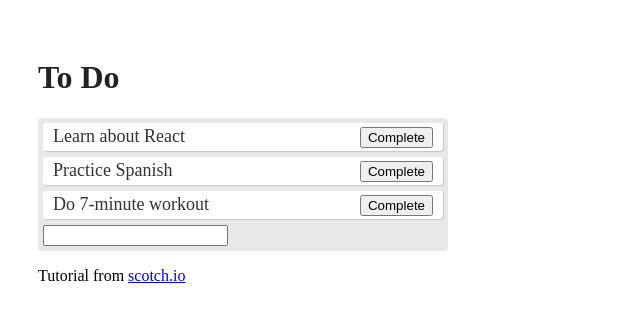
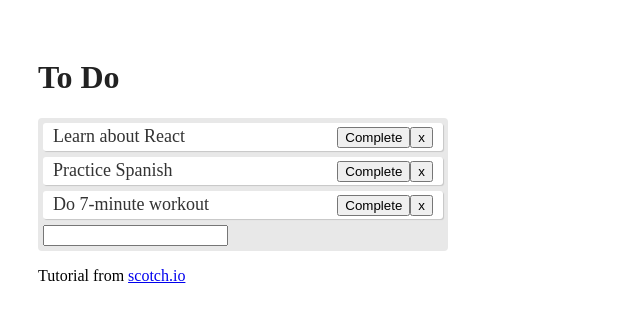
Before and after one commit to susanschen/Comparison-with-without-Hooks, a React (Create React App) app: page / in a window 1280 px wide. Shown: the top 322 px of the page, without its empty margins (0-640 px from the left). Built offline with nearby package versions, Linux system fonts and the light colour scheme.

Commit message:
Delete a todo from the list

```diff
--- a/src/App.js
+++ b/src/App.js
@@ -3,10 +3,13 @@ import "./styles.css";
 
 /*
 Todo Component:
-c(R)ud - Read data
-cr(U)d - Update data
+c(R)ud - Read data passed in for todo, with todo.text
+cr(U)d - Update data with call to completeTodo
+cru(D) - Delete data with call to removeTodo
+
+This component has no change whether using hooks or states
 */
-function Todo({ todo, index, completeTodo }) {
+function Todo({ todo, index, completeTodo, removeTodo }) {
   return (
     <div
       className="todo"
@@ -15,6 +18,7 @@ function Todo({ todo, index, completeTodo }) {
       {todo.text}
       <div>
         <button onClick={() => completeTodo(index)}> Complete </button>
+        <button onClick={() => removeTodo(index)}> x </button>
       </div>
     </div>
   );
@@ -110,6 +114,14 @@ export default function App() {
     setTodos(newTodos);
   };
 
+  const removeTodo = index => {
+    // [...this.state.todos];
+    const newTodos = [...todos];
+    newTodos.splice(index, 1);
+    // this.setState({ todos: newTodos });
+    setTodos(newTodos);
+  };
+
   return (
     <div className="app">
       <h1>To Do</h1>
@@ -120,9 +132,13 @@ export default function App() {
             index={index}
             todo={todo}
             completeTodo={completeTodo}
+            removeTodo={removeTodo}
           />
         ))}
-        {/* completeTodo={this.completeTodo} */}
+        {/*
+          completeTodo={this.completeTodo}
+          removeTodo={this.removeTodo}
+       */}
 
         {/* addTodo={this.addTodo} */}
         <TodoForm addTodo={addTodo} />
```
